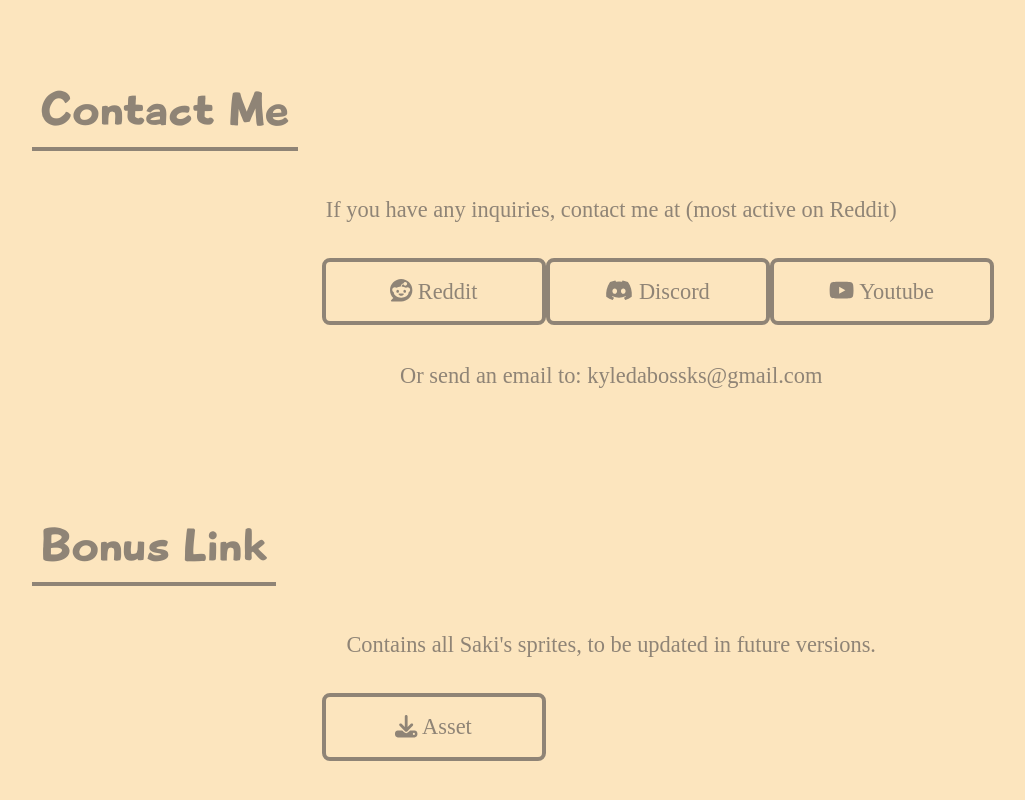
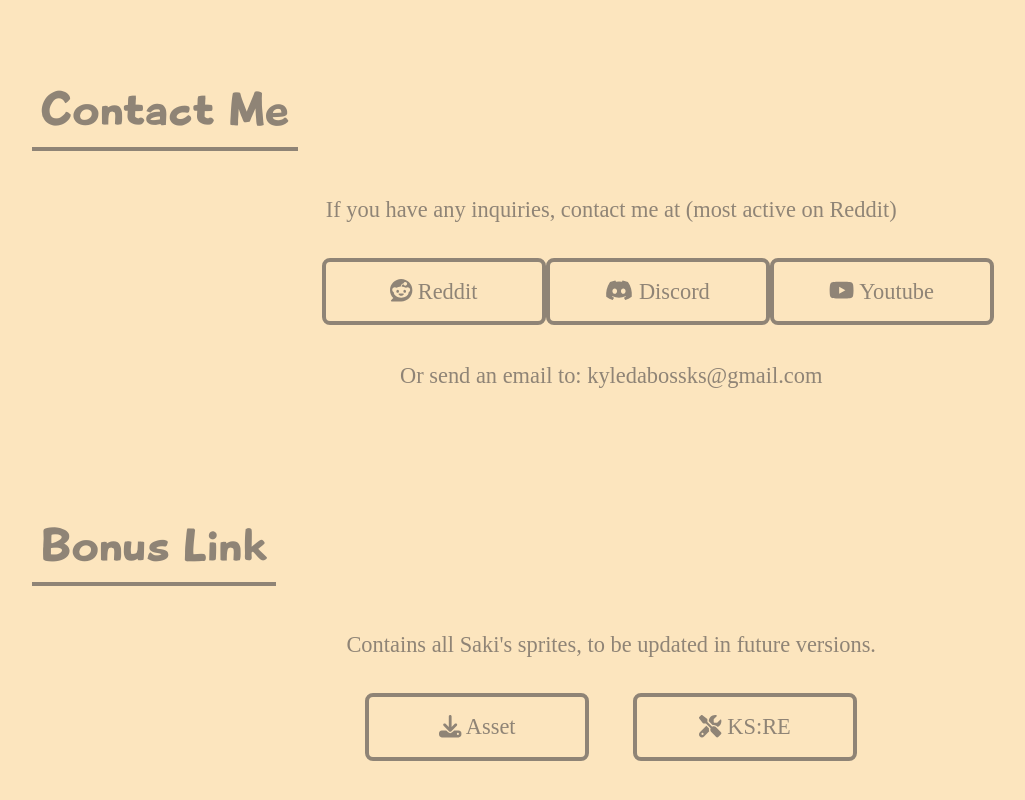
Before and after one commit to Khai2002/Katawa-Shoujo-Web, a React (Create React App) app: page / in a window 1280 px wide. Shown: the part 2953-3753 px from the top of the page, without its empty margins (48-1073 px from the left). Built offline with nearby package versions, Linux system fonts and the light colour scheme; a web font is replaced by a local one.

Commit message:
changing abit

```diff
--- a/src/components/bonus/bonus.css
+++ b/src/components/bonus/bonus.css
@@ -17,7 +17,7 @@
 .flex-box-button-2 {
     display:flex;
     flex-direction: row;
-    justify-content: flex-start;
+    justify-content: space-evenly;
     width: 50%;
     margin-top: 3vh;
 }
--- a/src/components/bonus/bonus.jsx
+++ b/src/components/bonus/bonus.jsx
@@ -2,6 +2,7 @@ import React from 'react';
 import './bonus.css'
 import { FontAwesomeIcon } from '@fortawesome/react-fontawesome'
 import { faDownload } from '@fortawesome/free-solid-svg-icons'
+import { faScrewdriverWrench } from '@fortawesome/free-solid-svg-icons';
 
 function Bonus() {
     return <div className="bonus-div">
@@ -9,6 +10,7 @@ function Bonus() {
         <p>Contains all Saki's sprites, to be updated in future versions.</p>
         <div className='flex-box-button-2'>
             <a href='https://drive.google.com/uc?id=1vxX9jjCihZXv7L4jb_iBZwi-QuXUQrR1&export=download'><button className='button-choice-low'><FontAwesomeIcon icon={faDownload} />  Asset</button></a>
+            <a href="https://fhs.sh/projects"><button className='button-choice-low'><FontAwesomeIcon icon={faScrewdriverWrench} />  KS:RE</button></a>
         </div>
         <br/><br/>
 
--- a/src/components/download/download.jsx
+++ b/src/components/download/download.jsx
@@ -8,7 +8,7 @@ function Download() {
         <br/>
         <div>
             <p>For PC: Windows and Linux <br/> Version 1.0</p>
-            <a href="https://drive.google.com/uc?id=1eb6MzOsTTSgv1scBbnQ6gZ3WHjn0p26B&export=download"><button className='button-choice-low-2'><FontAwesomeIcon icon={faDownload} />  Download for PC</button></a>
+            <a href="https://drive.google.com/uc?id=1ylIAK10nFYmy1qmff-_8XS2FAu_9QZTT&export=download"><button className='button-choice-low-2'><FontAwesomeIcon icon={faDownload} />  Download for PC</button></a>
         </div>
         <br/>
         <p>Current Version:</p>
```
